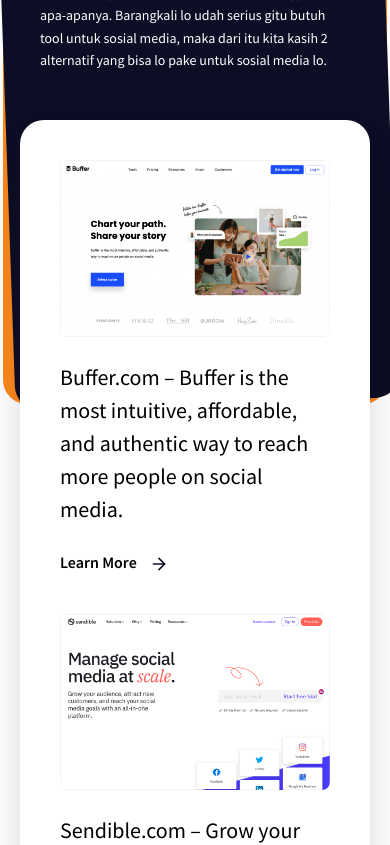
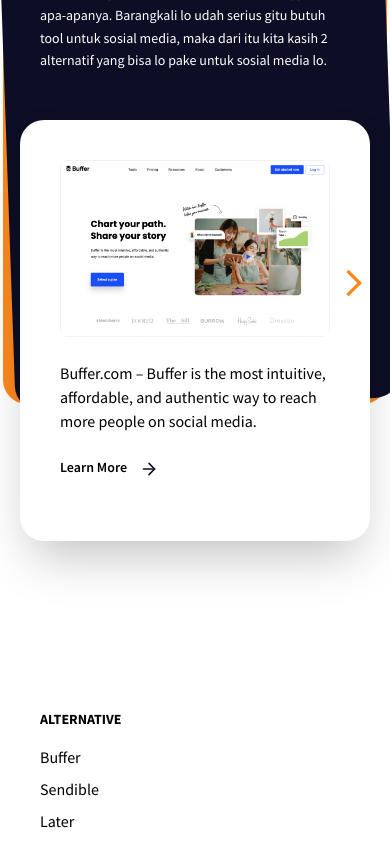
Before and after one commit to hudadamar21/codedesign-mstskp, a React (Vite) app: page / in a window 390 px wide. Shown: the part 4800-5645 px from the top of the page. Built offline with nearby package versions, Linux system fonts and the light colour scheme.

Commit message:
add swiper js for list of alternative

```diff
--- a/src/assets/tailwind.css
+++ b/src/assets/tailwind.css
@@ -7,3 +7,7 @@
     @apply max-w-screen-lg mx-auto
   }
 }
+
+.swiper-button-disabled {
+  @apply opacity-0
+}
--- /dev/null
+++ b/src/components/icon/NavArrow.tsx
@@ -0,0 +1,17 @@
+export function NavArrowRight() {
+  return (
+    <svg xmlns="http://www.w3.org/2000/svg" className="w-8 md:w-12 h-8 md:h-12" viewBox="0 0 24 24">
+      <path fill="currentColor" d="M6.23 20.23L8 22l10-10L8 2L6.23 3.77L14.46 12z"></path>
+    </svg>
+  );
+}
+
+export function NavArrowLeft() {
+  return (
+    <svg xmlns="http://www.w3.org/2000/svg" className="w-8 md:w-12 h-8 md:h-12" viewBox="0 0 24 24">
+      <path
+        fill="currentColor"
+        d="M17.51 3.87L15.73 2.1L5.84 12l9.9 9.9l1.77-1.77L9.38 12l8.13-8.13z"></path>
+    </svg>
+  );
+}
--- a/src/components/sections/AlternativeSection.tsx
+++ b/src/components/sections/AlternativeSection.tsx
@@ -1,9 +1,15 @@
+import { Navigation } from 'swiper';
+import { Swiper, SwiperSlide } from "swiper/react";
 import { alternatives } from "../../data/alternatives";
 import ArrowRight from "../icon/ArrowRight";
+import "swiper/css";
+import "swiper/css/navigation";
+import "swiper/css/pagination";
+import { NavArrowLeft, NavArrowRight } from "../icon/NavArrow";
 
 function AlternativeSection() {
   return (
-    <section className="relative z-10 py-32 text-white mt-64 bg-white">
+    <section id="alternatives" className="relative z-10 py-32 text-white mt-64 bg-white">
       <div className="absolute inset-0 z-[-1] bg-primary w-[98.5%] mx-auto rounded-3xl rotate-0 h-[720px]"></div>
       <div className="absolute inset-0 bg-dark skew-x-1 -skew-y-1 w-[98.5%] mx-auto -rotate-1 rounded-3xl h-[720px]"></div>
       <div className="relative z-10 main-container grid grid-cols-1 md:grid-cols-2 items-center gap-5 md:gap-10 px-10">
@@ -24,17 +30,46 @@
           </p>
         </div>
       </div>
-      <div className="relative z-10 main-container bg-white rounded-3xl p-10 md:p-20 grid grid-cols-1 md:grid-cols-2 gap-10 text-black mt-12 md:mt-20 shadow-2xl mx-5">
+      <div className="relative z-10 main-container mx-5 md:mx-auto bg-white rounded-3xl p-10 md:p-20 text-black mt-12 md:mt-20 shadow-2xl">
+        <Swiper
+          modules={[Navigation]}
+          spaceBetween={30}
+          slidesPerView={1}
+          navigation={{
+            nextEl: ".alternative-next-slide",
+            prevEl: ".alternative-prev-slide",
+          }}
+          breakpoints={{
+            640: {
+              slidesPerView: 2,
+            },
+          }}
+          className="grid grid-cols-1 md:grid-cols-2 gap-10">
           {alternatives.map((alternative, i) => (
-          <div className="space-y-6" key={i}>
-            <img className="rounded-lg w-full" src={alternative.thumbnail} alt={alternative.name} />
-            <p className="text-[22px]">{alternative.description}</p>
-            <a href={alternative.url} className="flex items-center gap-3 font-semibold">
+            <SwiperSlide key={i}>
+              <div className="space-y-6 ">
+                <img
+                  className="rounded-lg w-full"
+                  src={alternative.thumbnail}
+                  alt={alternative.name}
+                />
+                <p className="text-base md:text-lg lg:text-[22px]">{alternative.description}</p>
+                <a
+                  href={alternative.url}
+                  className="flex items-center gap-3 font-semibold text-sm md:text-base">
                   Learn More
                   <ArrowRight />
                 </a>
               </div>
+            </SwiperSlide>
           ))}
+        </Swiper>
+        <button className="alternative-next-slide absolute top-[35%] right-0 z-20 text-primary transition duration-200" type="button">
+          <NavArrowRight/>
+        </button>
+        <button className="alternative-prev-slide absolute top-[35%] left-0 z-20 text-primary transition duration-200" type="button">
+          <NavArrowLeft/>
+        </button>
       </div>
     </section>
   );
```
Lines whose indentation alone changed are shown as unchanged.
